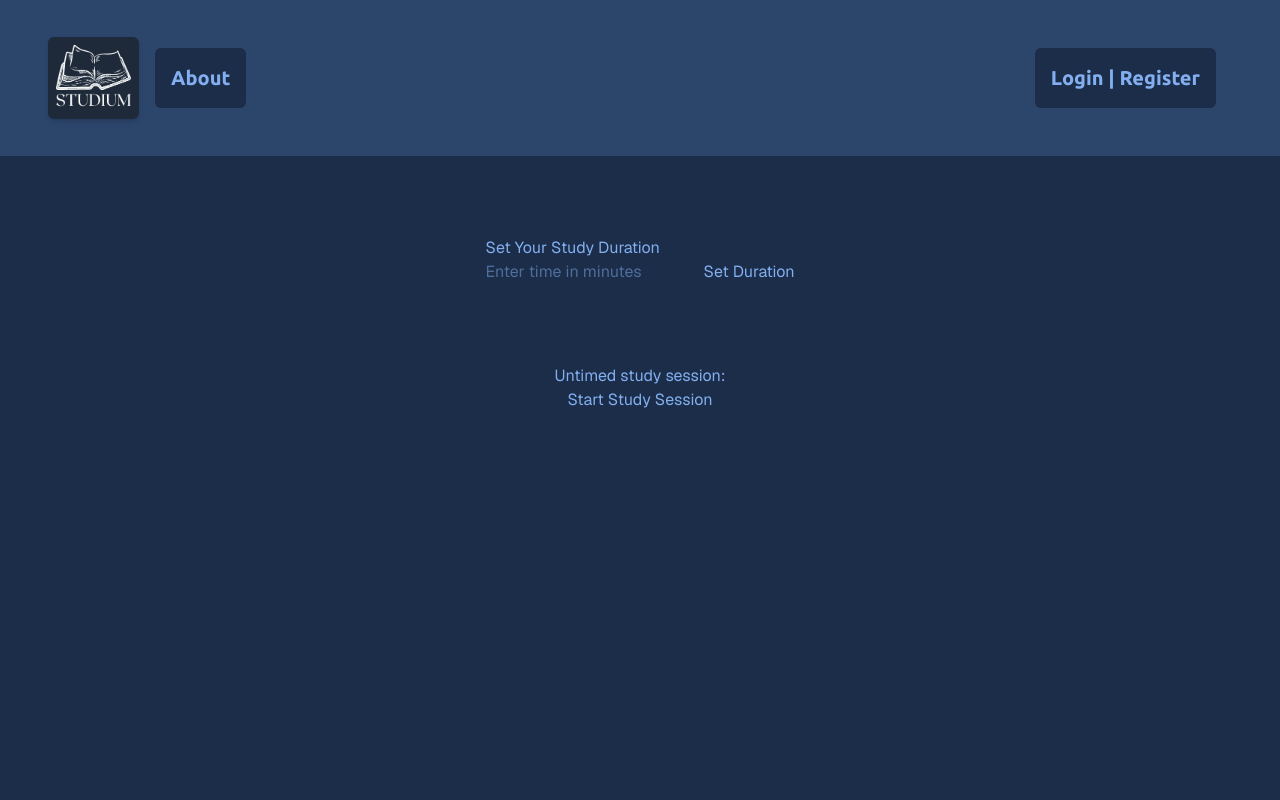
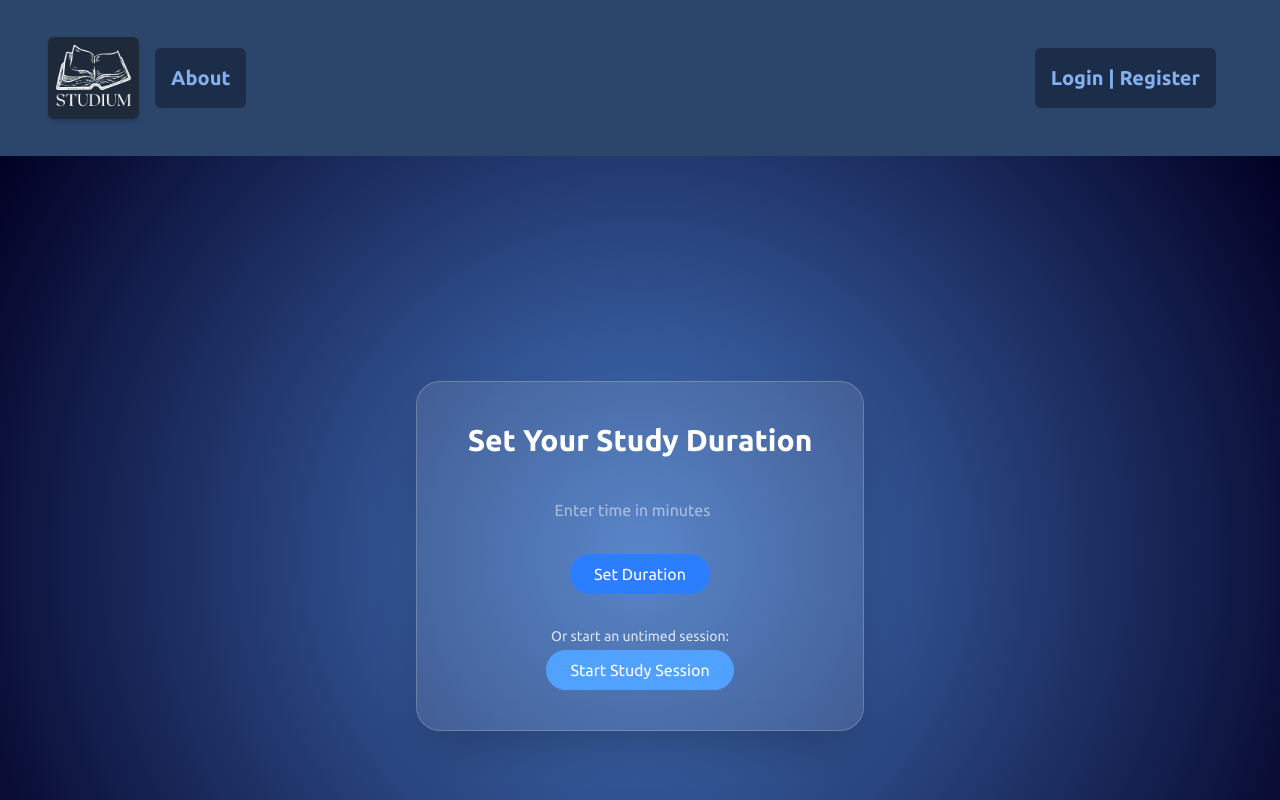
Before and after one commit to tylernlyons/Studium, a Next.js app in the folder termproject4300/: page /home in a window 1280 px wide. Shown: the top 800 px of the page. Built offline with nearby package versions, Linux system fonts and the light colour scheme.

Commit message:
Styling Timer page

```diff
--- a/termproject4300/src/app/home/page.tsx
+++ b/termproject4300/src/app/home/page.tsx
@@ -28,32 +28,49 @@ export default function Home() {
   };
 
   return (
+    <div
+      className="h-screen w-screen flex items-center justify-center text-white"
+      style={{
+        background: "radial-gradient(circle at center, rgba(71, 121, 196, 1) 0%, rgba(2, 0, 36, 1) 100%)"
+      }}
+    >
+      <div className="backdrop-blur-md bg-white/10 border border-white/20 shadow-2xl rounded-3xl p-10 flex flex-col items-center w-[90%] max-w-md space-y-6">
 
-    <div className="items-center justify-items-center min-h-screen p-8 pb-20 gap-16 sm:p-20 font-[family-name:var(--font-geist-sans)]">
-      <div>
-        <h2>Set Your Study Duration</h2>
+
+        <h2 className="text-3xl font-bold text-white-700 mb-8">Set Your Study Duration</h2>
+
         <input
           type="number"
           value={durationInput}
           onChange={(e) => setDurationInput(e.target.value)}
           placeholder="Enter time in minutes"
+          className="text-white text-center px-10 py-2 rounded-lg w-65 outline-none"
         />
-        <button onClick={handleSetDuration}>Set Duration</button>
-      </div>
 
-      {studyDuration > 0 && (
-        <div>
-          <h3>Your study session will last for {studyDuration} minute(s)</h3>
-          <Link href={getFocusModeUrl()}>
-            <button>Start Study Session</button>
+
+        <button
+          onClick={handleSetDuration}
+          className="bg-blue-500 hover:bg-blue-600 transition text-white px-6 py-2 rounded-full"
+        >
+          Set Duration
+        </button>
+
+        {studyDuration > 0 && (
+        <Link href={getFocusModeUrl()}>
+            <button className="bg-green-500 text-white justify-center px-6 py-2 rounded shadow hover:bg-green-600 transition">
+              Start Study Session</button>
+        </Link>
+        )}
+
+        {/* Untimed Option */}
+        <div className="text-center pt-2">
+          <p className="text-sm text-white/80 mb-1">Or start an untimed session:</p>
+          <Link href="/focusMode">
+            <button className="bg-blue-400 text-white px-6 py-2 rounded-full hover:bg-blue-500 transition">
+              Start Study Session
+            </button>
           </Link>
         </div>
-      )}
-      <div className="items-center justify-items-center min-h-screen p-8 pb-20 gap-16 sm:p-20 font-[family-name:var(--font-geist-sans)]">
-        <h3>Untimed study session:</h3>
-        <Link href={'/focusMode'}>
-          <button>Start Study Session</button>
-        </Link>
       </div>
     </div>
   );
```
